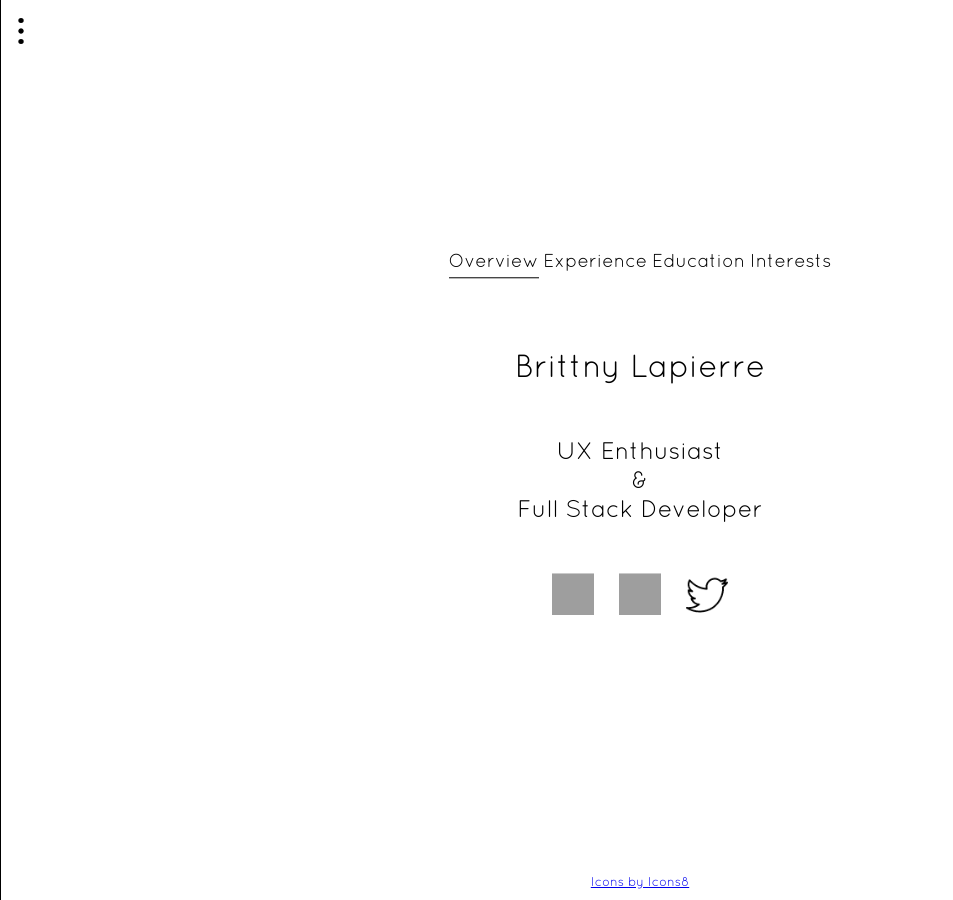
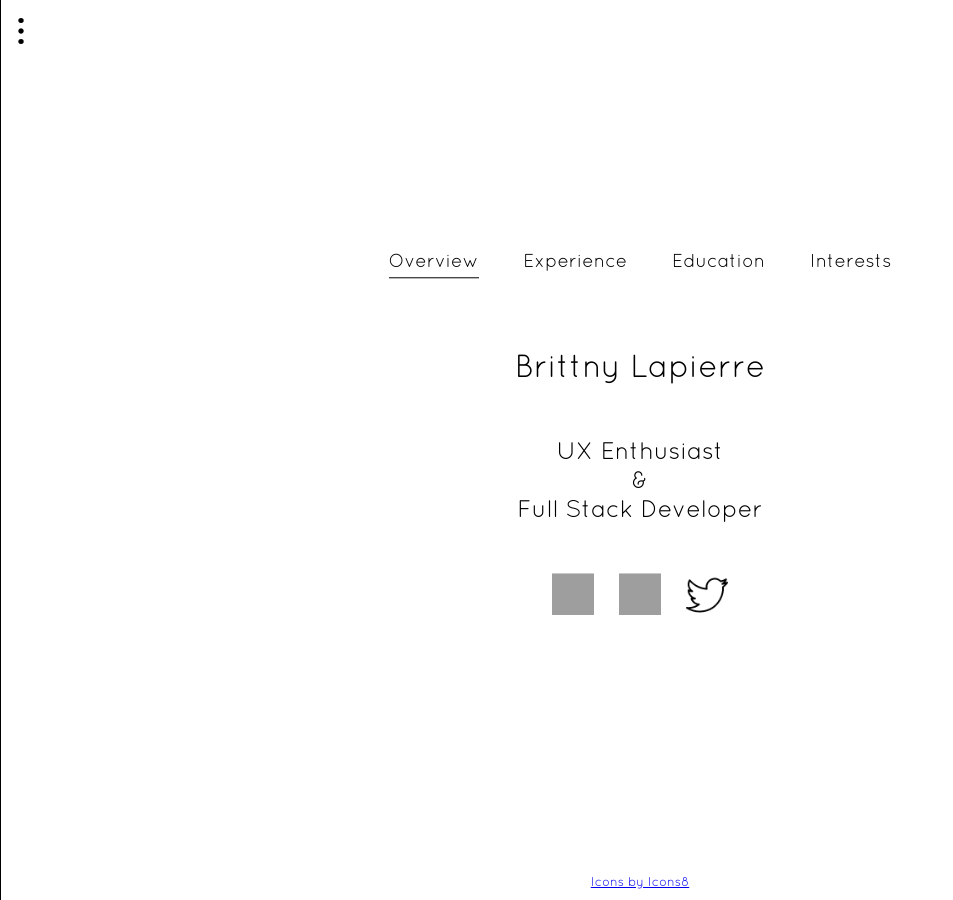
Before and after one commit to brittnylapierre/l3rittny.github.io-old, a Jekyll site: the page index.html, which Jekyll copies as it is, in a window 1280 px wide. Shown: the whole page, without its empty margins (0-953 px from the left). Built offline with Jekyll 4.4.1, drawn with Linux system fonts in a browser that asks for light colours; nearby versions of some CDN libraries; grey boxes are pictures that could not be loaded.

Commit message:
Updated style.css

```diff
--- a/css/style.css
+++ b/css/style.css
@@ -87,12 +87,12 @@
     text-align: center;
 }
 
-#personal-details > * {
-	/*color: #AA00E1;*/
+#section-menu > * {
+	/*color: #AA00E1;
     color: #0F4AFF;
     padding-bottom: 5px;
     border-bottom: solid 1px #0F4AFF;
-    margin-top: 0;
+    margin-top: 0;*/
     margin-right: 20px;
     margin-left: 20px;
 }
```
